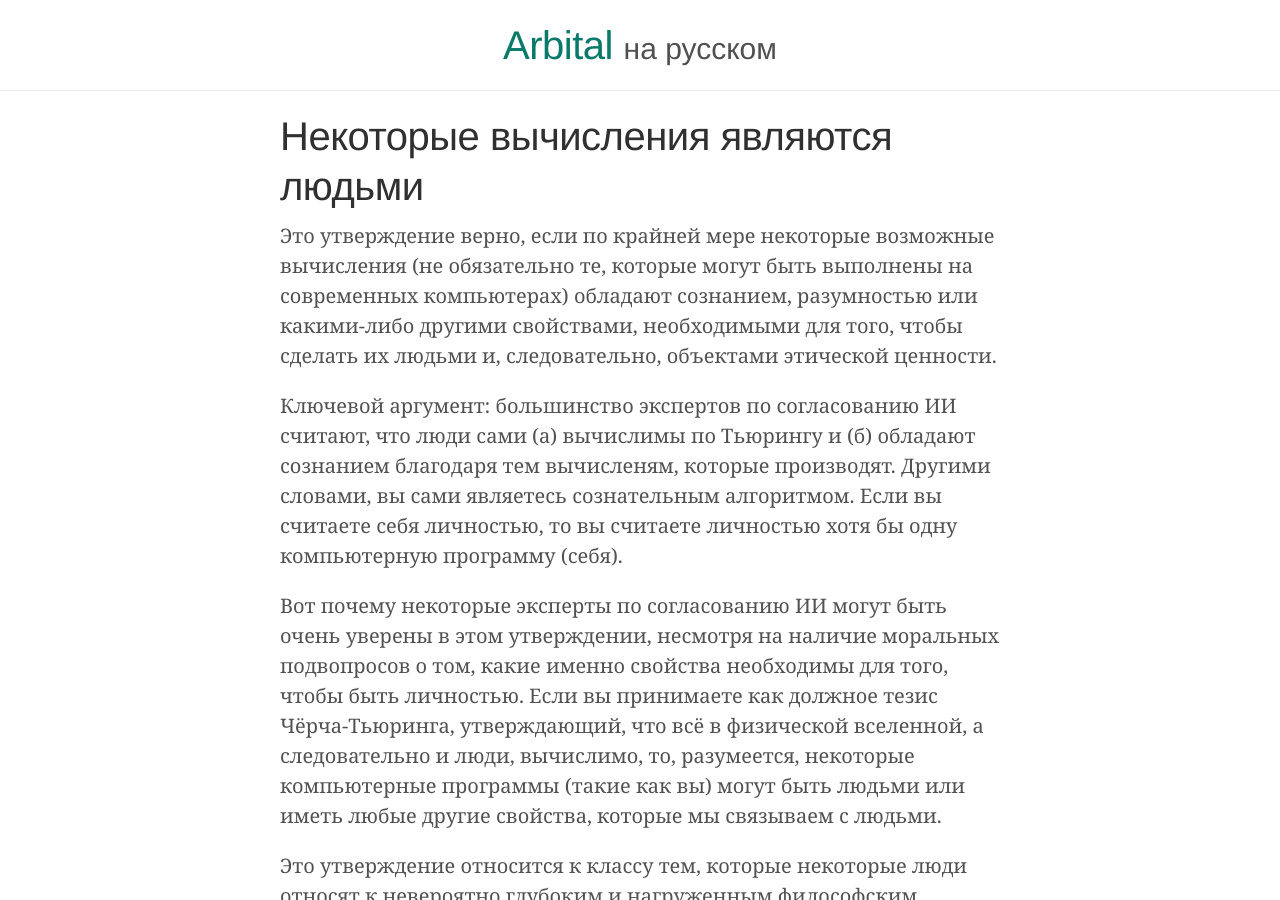
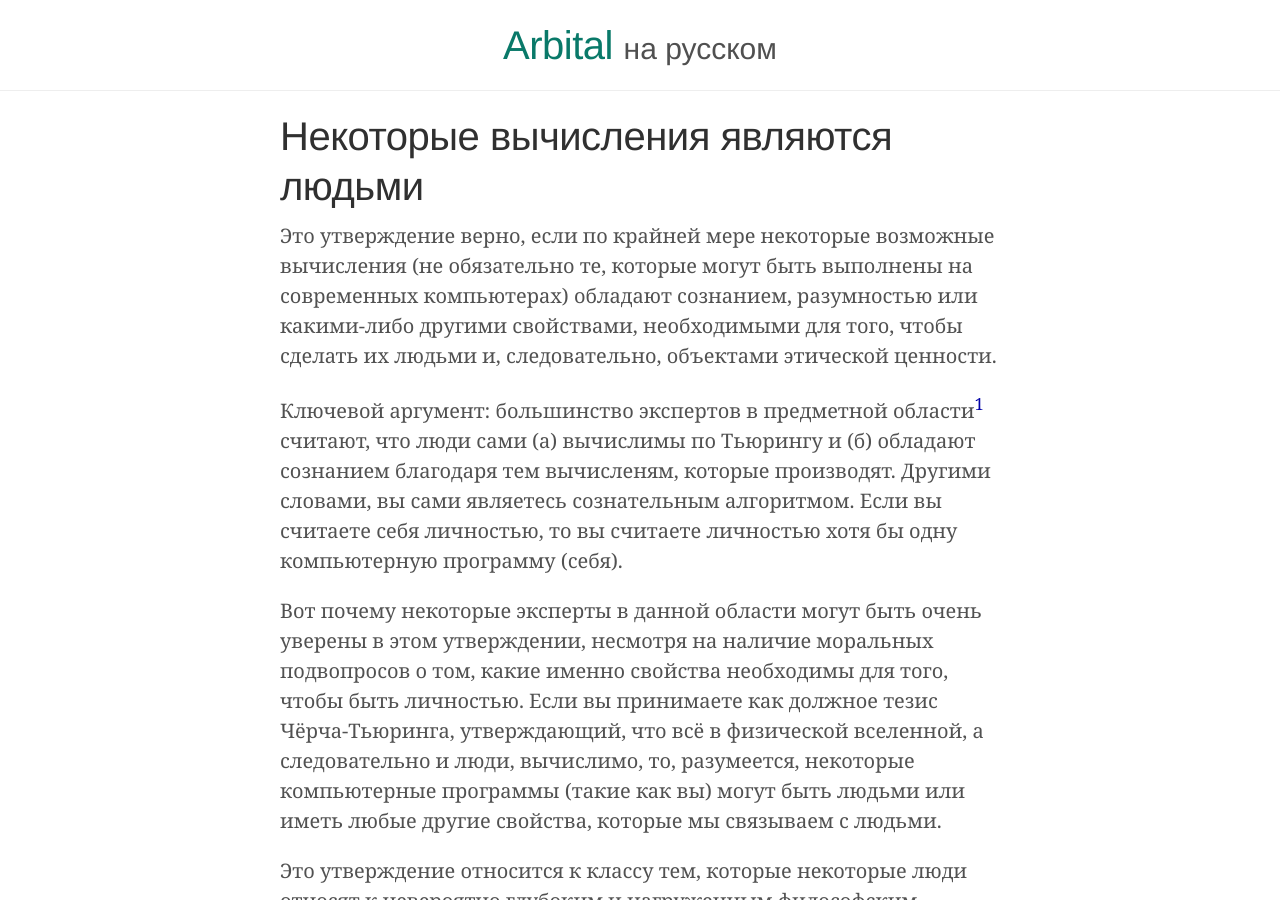
Before and after one commit to Arbital-RU/arbital-ru.github.io, a Jekyll site: the page built from _posts/2024-05-18-some_computations_are_people.md, in a window 1280 px wide and 900 px high. Built offline with Jekyll 4.4.1, drawn with Linux system fonts in a browser that asks for light colours; some of the changed text lies outside the part shown.

Commit message:
Update 2024-05-18-some_computations_are_people.md

```diff
--- a/_posts/2024-05-18-some_computations_are_people.md
+++ b/_posts/2024-05-18-some_computations_are_people.md
@@ -7,9 +7,9 @@ excerpt: "Это утверждение верно, если по крайней
 ---
 Это утверждение верно, если по крайней мере некоторые возможные вычисления (не обязательно те, которые могут быть выполнены на современных компьютерах) обладают сознанием, разумностью или какими-либо другими свойствами, необходимыми для того, чтобы сделать их людьми и, следовательно, объектами этической ценности.
 
-Ключевой аргумент: большинство экспертов по согласованию ИИ считают, что люди сами (а) вычислимы по Тьюрингу и (б) обладают сознанием благодаря тем вычисленям, которые производят. Другими словами, вы сами являетесь сознательным алгоритмом. Если вы считаете себя личностью, то вы считаете личностью хотя бы одну компьютерную программу (себя).
+Ключевой аргумент: большинство экспертов в предметной области[^1] считают, что люди сами (а) вычислимы по Тьюрингу и (б) обладают сознанием благодаря тем вычисленям, которые производят. Другими словами, вы сами являетесь сознательным алгоритмом. Если вы считаете себя личностью, то вы считаете личностью хотя бы одну компьютерную программу (себя).
 
-Вот почему некоторые эксперты по согласованию ИИ могут быть очень уверены в этом утверждении, несмотря на наличие моральных подвопросов о том, какие именно свойства необходимы для того, чтобы быть личностью. Если вы принимаете как должное тезис Чёрча-Тьюринга, утверждающий, что всё в физической вселенной, а следовательно и люди, вычислимо, то, разумеется, некоторые компьютерные программы (такие как вы) могут быть людьми или иметь любые другие свойства, которые мы связываем с людьми.
+Вот почему некоторые эксперты в данной области могут быть очень уверены в этом утверждении, несмотря на наличие моральных подвопросов о том, какие именно свойства необходимы для того, чтобы быть личностью. Если вы принимаете как должное тезис Чёрча-Тьюринга, утверждающий, что всё в физической вселенной, а следовательно и люди, вычислимо, то, разумеется, некоторые компьютерные программы (такие как вы) могут быть людьми или иметь любые другие свойства, которые мы связываем с людьми.
 
 Это утверждение относится к классу тем, которые некоторые люди относят к невероятно глубоким и нагруженным философским вопросам, а другие — к невероятно глубоким философским вопросам, на которые есть ясные и известные ответы.
 
@@ -42,4 +42,8 @@ excerpt: "Это утверждение верно, если по крайней
 - [Brandon Reinhart](https://arbital.com/p/190/): 99% (2015.12.18)
 - [Eliezer Yudkowsky](https://arbital.com/p/EliezerYudkowsky/): 99% (2015.11.30)
 
+---
+
+[^1]: Скорее всего имеется в виду раздел «[Согласование ИИ][explore/ai_alignment]» на [оригинальном сайте](https://arbital.com/explore/ai_alignment) Арбитал, т. к. здесь были представлены лишь результаты голосования с сайта — прим. пер.
+
 {% include routes.html %}
```
